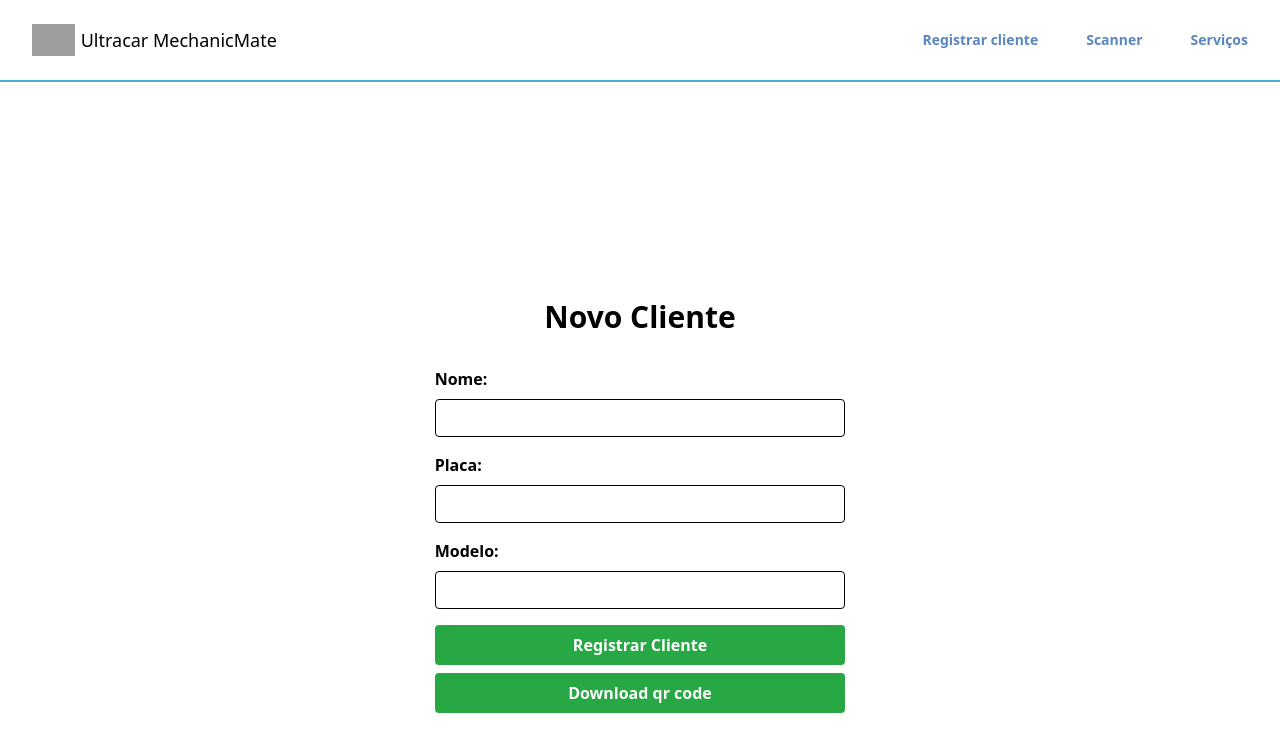
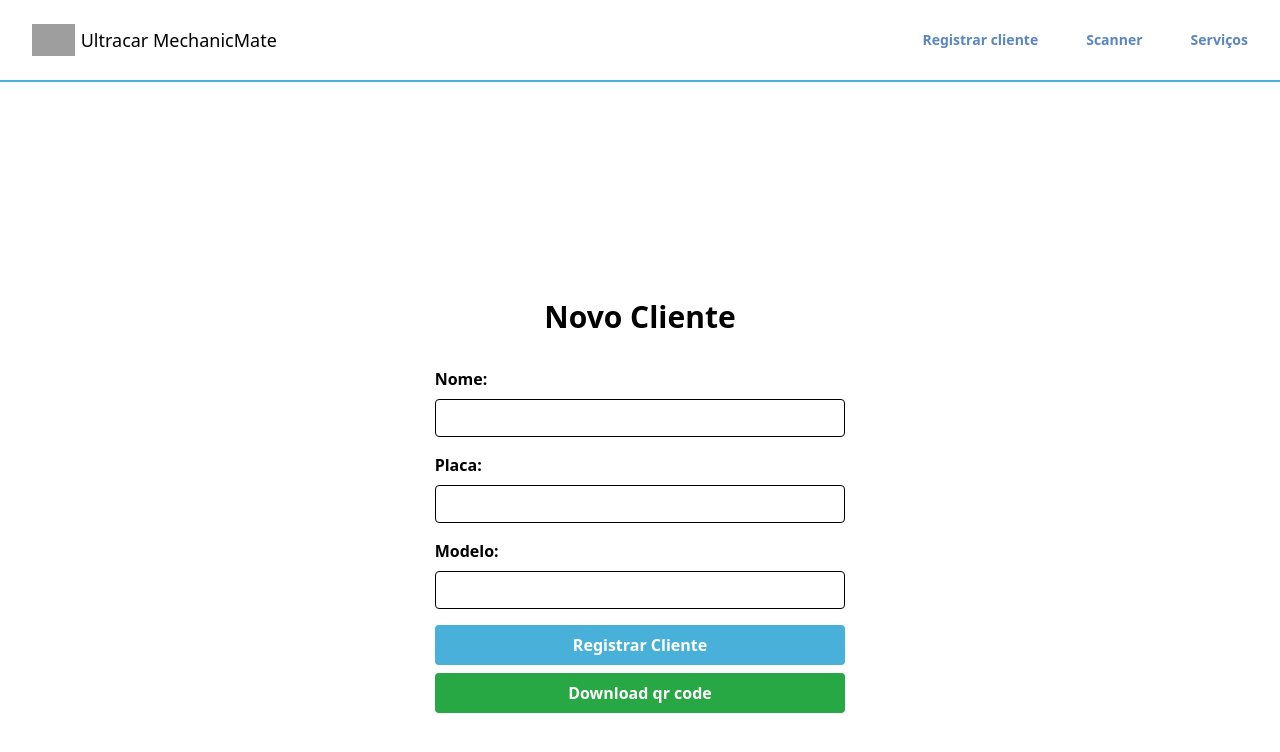
Before and after one commit to tercioab/Ultracar-, a React (Create React App) app in the folder ultracar/: page /register-client in a window 1280 px wide. Shown: the top 752 px of the page. Built offline with nearby package versions, Linux system fonts and the light colour scheme; grey boxes are pictures that could not be loaded.

Commit message:
style: change color of button

```diff
--- a/ultracar/src/pages/RegisterClient.js
+++ b/ultracar/src/pages/RegisterClient.js
@@ -90,7 +90,7 @@ export default function RegisterClient() {
 
 						<button
 							type='submit'
-							className='bg-green hover:bg-blue-700 text-white font-bold py-2 px-4 rounded focus:outline-none focus:shadow-outline w-full'
+							className='bg-blue-2 hover:bg-blue-700 text-white font-bold py-2 px-4 rounded focus:outline-none focus:shadow-outline w-full'
 						>
 							Registrar Cliente
 						</button>
```
